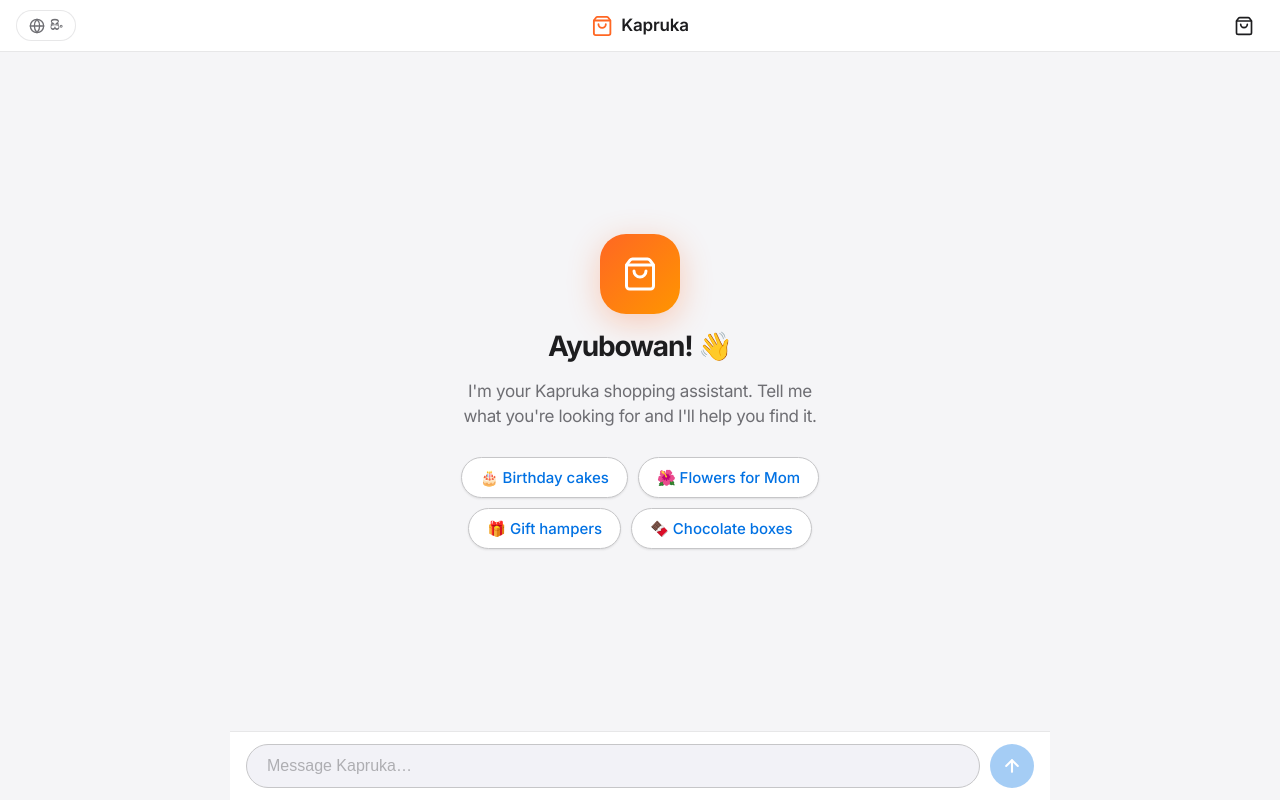
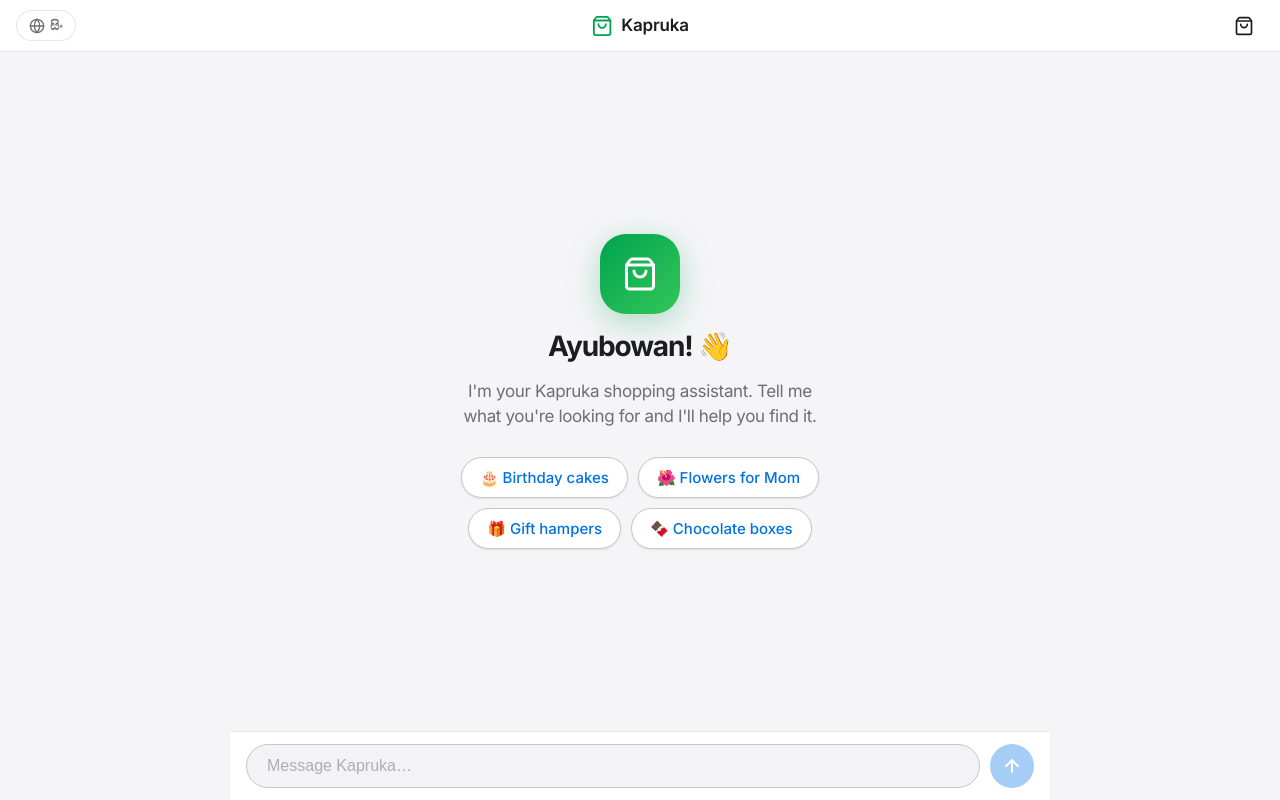
Before and after one commit to chamika-u/kapruka1, a Next.js app: page / in a window 1280 px wide. Built offline with nearby package versions, Linux system fonts and the light colour scheme.

Commit message:
feat: implement Apple-inspired chat and gift message editor styles via CSS modules

```diff
--- a/src/app/globals.css
+++ b/src/app/globals.css
@@ -25,10 +25,10 @@
   --tint-hover: #0077ed;
   --tint-active: #006edb;
 
-  /* Kapruka accent — warm orange for brand identity */
-  --accent: #ff6723;
-  --accent-hover: #e85a1b;
-  --accent-soft: rgba(255, 103, 35, 0.1);
+  /* Kapruka accent — green for brand identity */
+  --accent: #00A34F;
+  --accent-hover: #008f45;
+  --accent-soft: rgba(0, 163, 79, 0.1);
 
   --system-green: #34c759;
   --system-red: #ff3b30;
--- a/src/app/page.module.css
+++ b/src/app/page.module.css
@@ -108,7 +108,7 @@
   padding: 0 4px;
   line-height: 1;
   animation: popIn var(--duration-fast) var(--spring) forwards;
-  box-shadow: 0 1px 4px rgba(255, 103, 35, 0.4);
+  box-shadow: 0 1px 4px rgba(0, 163, 79, 0.4);
 }
 
 /* ── Chat Messages Area ── */
@@ -142,12 +142,12 @@
   width: 80px;
   height: 80px;
   border-radius: var(--radius-xl);
-  background: linear-gradient(135deg, var(--accent), #ff9500);
+  background: linear-gradient(135deg, var(--accent), #34c759);
   display: flex;
   align-items: center;
   justify-content: center;
   color: white;
-  box-shadow: 0 8px 32px rgba(255, 103, 35, 0.3);
+  box-shadow: 0 8px 32px rgba(0, 163, 79, 0.3);
 }
 
 .welcomeTitle {
--- a/src/components/CartDrawer.module.css
+++ b/src/components/CartDrawer.module.css
@@ -342,13 +342,13 @@
   letter-spacing: -0.01em;
   text-align: center;
   transition: all var(--duration-fast) var(--ease-apple);
-  box-shadow: 0 4px 16px rgba(255, 103, 35, 0.3);
+  box-shadow: 0 4px 16px rgba(0, 163, 79, 0.3);
 }
 
 .checkoutBtn:hover {
   background: var(--accent-hover);
   transform: scale(1.01);
-  box-shadow: 0 6px 24px rgba(255, 103, 35, 0.35);
+  box-shadow: 0 6px 24px rgba(0, 163, 79, 0.35);
 }
 
 .checkoutBtn:active {
--- a/src/components/GiftMessageEditor.module.css
+++ b/src/components/GiftMessageEditor.module.css
@@ -87,7 +87,7 @@
   left: 0;
   right: 0;
   height: 4px;
-  background: linear-gradient(90deg, var(--accent), #ff9500, #ffb340);
+  background: linear-gradient(90deg, var(--accent), #34c759, #88c440);
 }
 
 .previewIcon {
```
